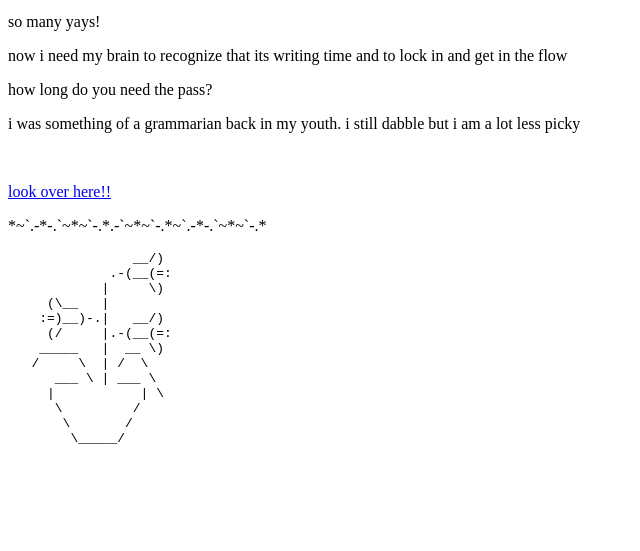
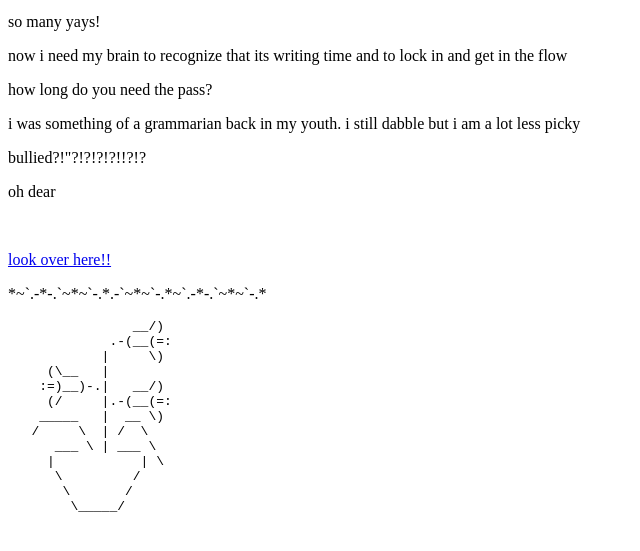
Before and after one commit to talivogel06/biggermystery, a plain HTML site: page index.html in a window 1280 px wide. Shown: the part 101-652 px from the top of the page, without its empty margins (0-640 px from the left). Drawn offline with Linux system fonts and the light colour scheme.

Commit message:
Update index.html

```diff
--- a/index.html
+++ b/index.html
@@ -10,6 +10,8 @@
     <p>now i need my brain to recognize that its writing time and to lock in and get in the flow</p>
     <p>how long do you need the pass?</p>
     <p>i was something of a grammarian back in my youth. i still dabble but i am a lot less picky</p>
+    <p>bullied?!"?!?!?!?!!?!?</p>
+    <p>oh dear</p>
     <p style="color: white;">`o`</p>
     <a href="art.html">look over here!!</a>
     <p>*~`.-*-.`~*~`-.*.-`~*~`-.*~`.-*-.`~*~`-.*</p>
```
